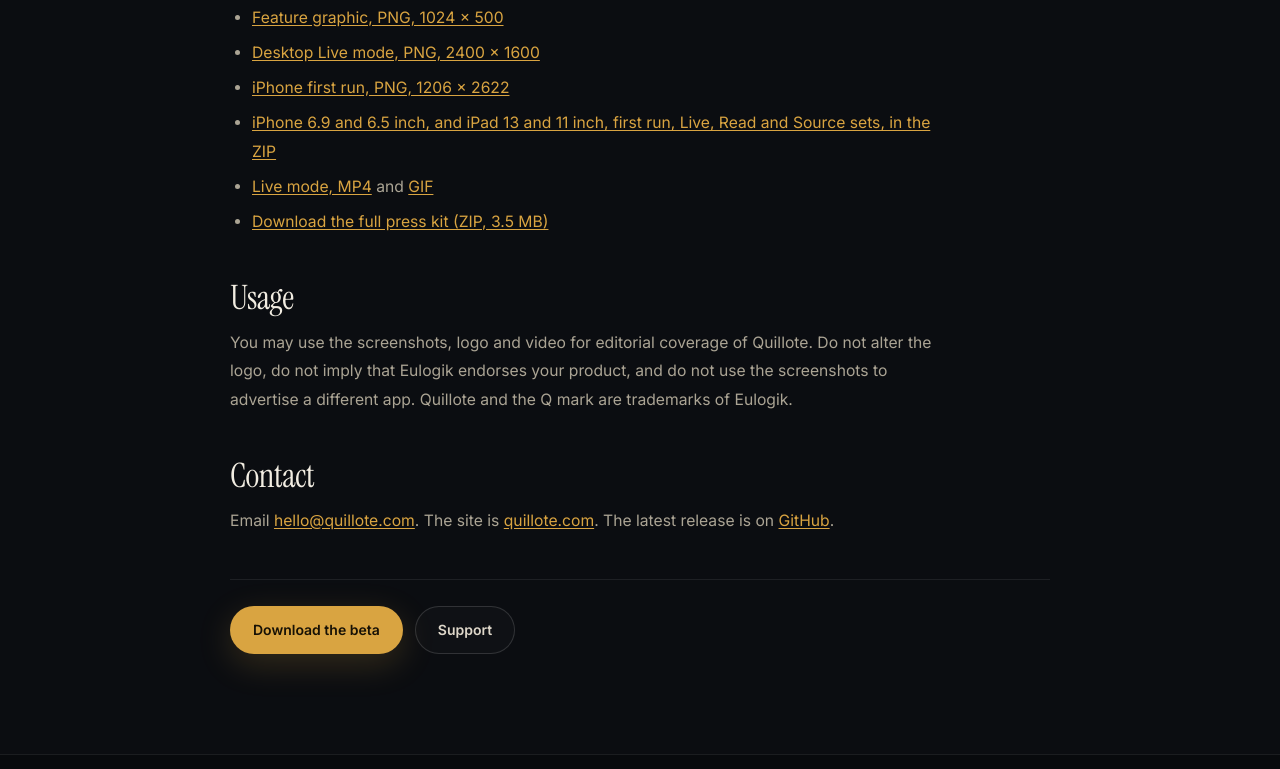
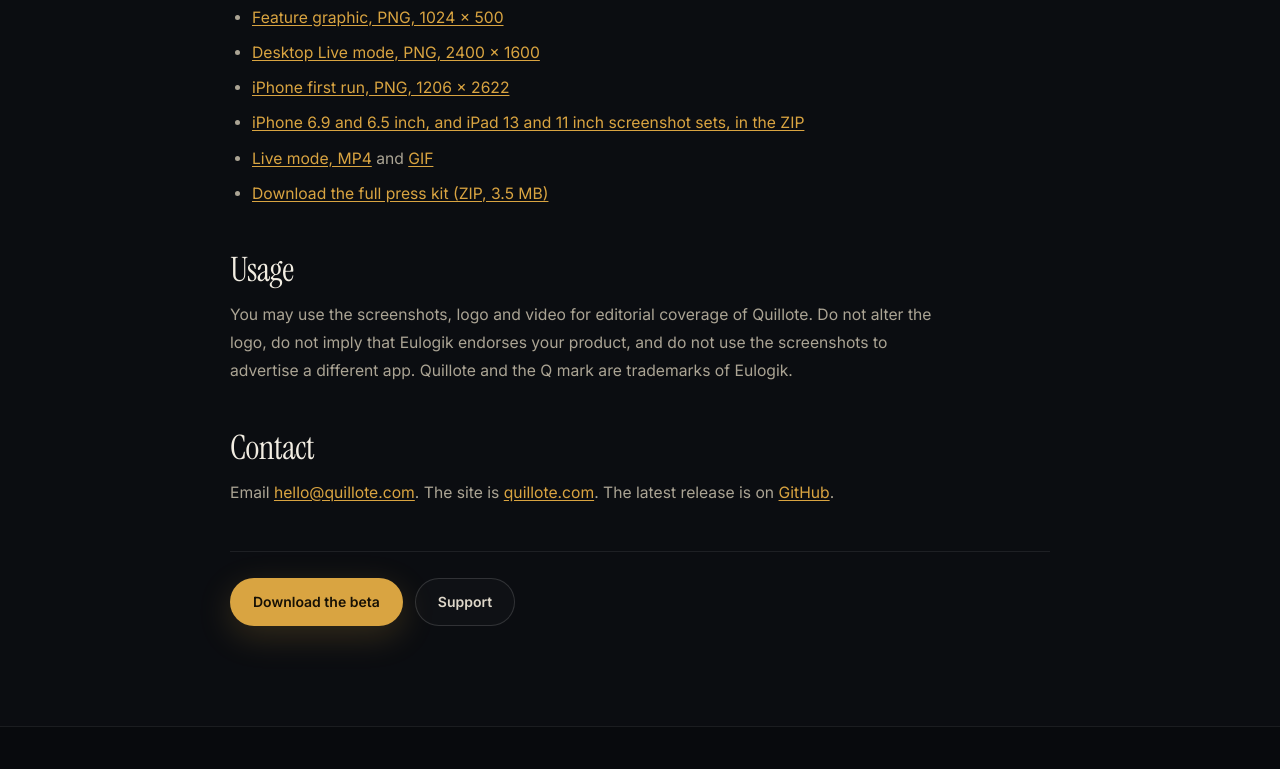
Before and after one commit to eulogik/quillote-site, a plain HTML site: page press/index.html in a window 1280 px wide. Shown: the part 1984-2753 px from the top of the page. Drawn offline with Linux system fonts and the light colour scheme.

Commit message:
Clarify the press kit screenshot sets

```diff
--- a/press/index.html
+++ b/press/index.html
@@ -90,7 +90,7 @@
           <li><a href="../assets/img/quillote-feature.png">Feature graphic, PNG, 1024 x 500</a></li>
           <li><a href="../assets/img/desktop-live-press.png">Desktop Live mode, PNG, 2400 x 1600</a></li>
           <li><a href="../assets/img/iphone-first-run-press.png">iPhone first run, PNG, 1206 x 2622</a></li>
-          <li><a href="https://quillote.com/assets/downloads/quillote-press-kit.zip">iPhone 6.9 and 6.5 inch, and iPad 13 and 11 inch, first run, Live, Read and Source sets, in the ZIP</a></li>
+          <li><a href="https://quillote.com/assets/downloads/quillote-press-kit.zip">iPhone 6.9 and 6.5 inch, and iPad 13 and 11 inch screenshot sets, in the ZIP</a></li>
           <li><a href="../assets/img/quillote-live.mp4">Live mode, MP4</a> and <a href="../assets/img/quillote-live.gif">GIF</a></li>
           <li><a href="../assets/downloads/quillote-press-kit.zip">Download the full press kit (ZIP, 3.5 MB)</a></li>
         </ul>
```
